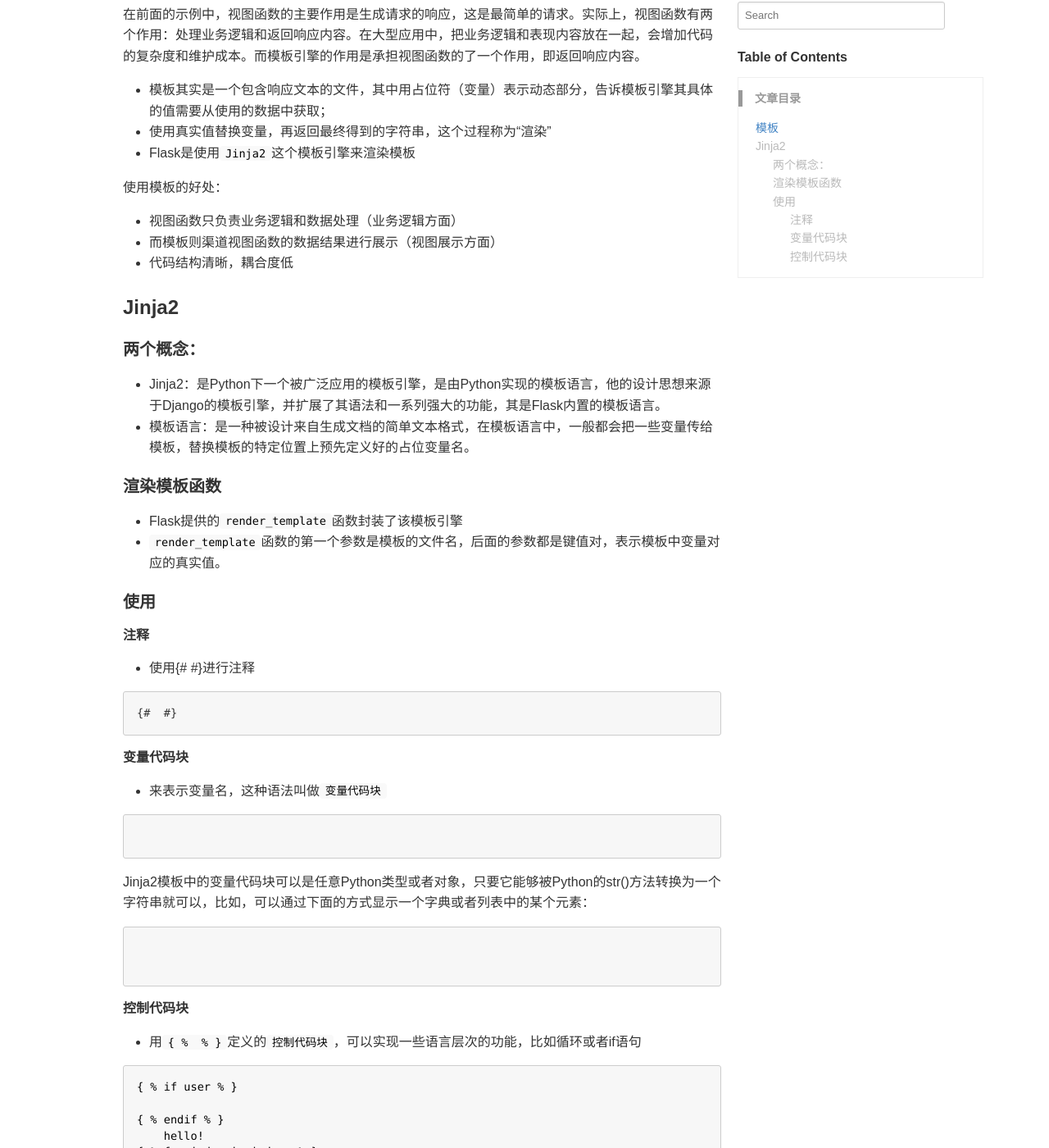
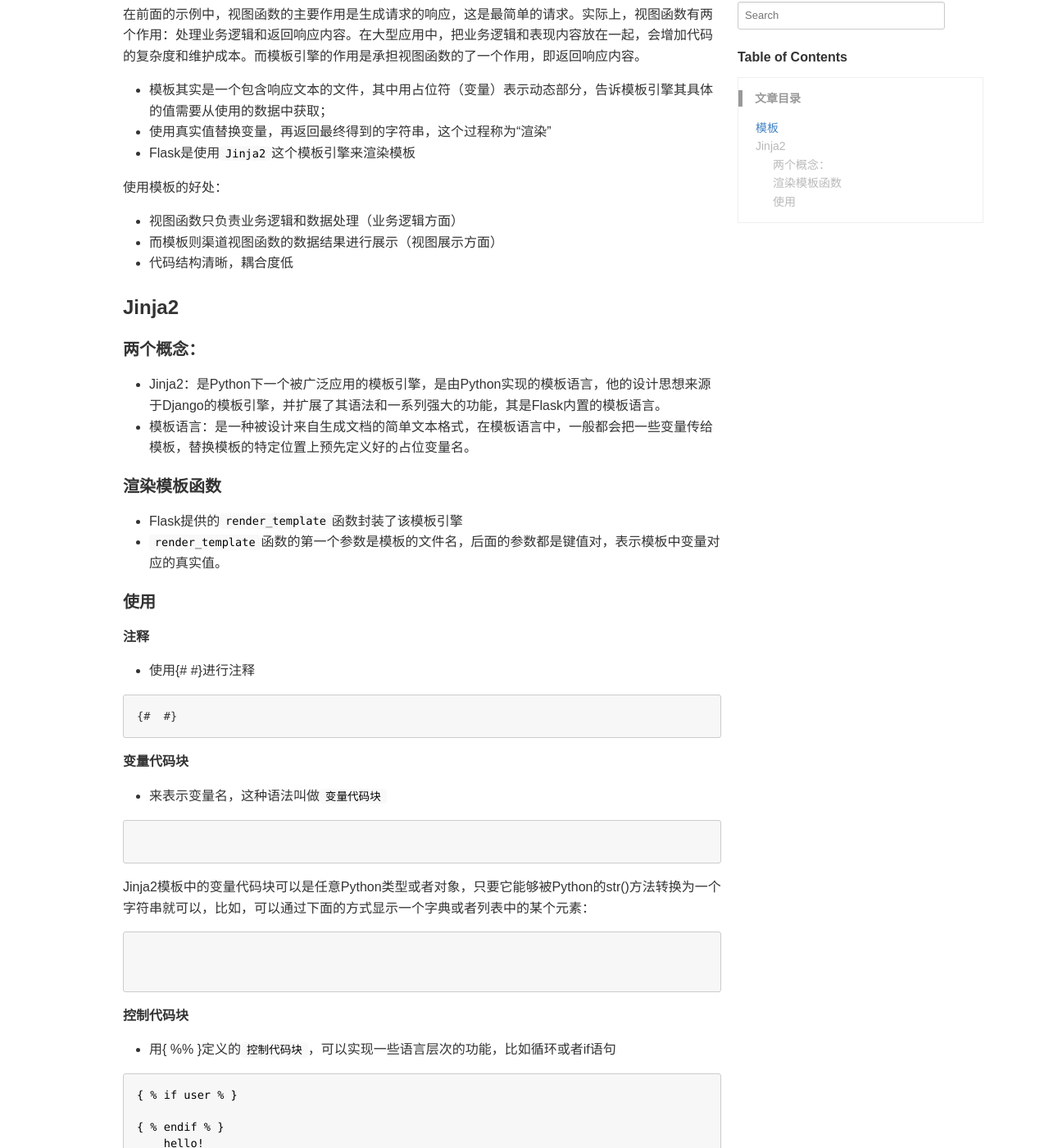
Before and after one commit to PininQ/PininQ.github.io, a Jekyll site: the page built from _posts/Python/2018-05-08-Flask-note-Jinja2-template.md, in a window 1280 px wide and 1400 px high, scrolled down 266 px. Shown: the whole window at 82% size. Built offline with Jekyll 4.4.1, drawn with Linux system fonts in a browser that asks for light colours; comment, search, counter and statistics services are not loaded.

Commit message:
Add and update articles

````diff
--- a/_posts/Python/2018-05-08-Flask-note-Jinja2-template.md
+++ b/_posts/Python/2018-05-08-Flask-note-Jinja2-template.md
@@ -37,7 +37,7 @@ keywords: Python, Flask, Jinja2
 
 #### 使用
 
-##### 注释
+**注释**
 
 - 使用{# #}进行注释
 
@@ -45,7 +45,7 @@ keywords: Python, Flask, Jinja2
 {# {{ name }} #}
 ```
 
-##### 变量代码块
+**变量代码块**
 
 - {{}}来表示变量名，这种语法叫做`变量代码块`
 
@@ -53,33 +53,26 @@ keywords: Python, Flask, Jinja2
 {{ post.title }}
 ```
 
-
 Jinja2模板中的变量代码块可以是任意Python类型或者对象，只要它能够被Python的str()方法转换为一个字符串就可以，比如，可以通过下面的方式显示一个字典或者列表中的某个元素：
-
 
 ```
 {{ your_dict['key'] }}
 {{ your_list[0] }}
-```
+ ```
 
-##### 控制代码块
-- 用`{ %  % }`定义的`控制代码块`，可以实现一些语言层次的功能，比如循环或者if语句
-
-
+**控制代码块**
+- 用{ %% }定义的`控制代码块`，可以实现一些语言层次的功能，比如循环或者if语句
 
 ```HTML
 { % if user % }
     {{ user }}
 { % endif % }
     hello!
+
 { % for index in indexs % }
     {{ index }}
 { % endfor % }
 ```
-
-
-
-
 
 
 **Flask_test_demo.py代码如下：**
````
Also changed, not shown: _posts/Python/2018-05-11-Flask-note-filter.md (renamed from _drafts/2018-05-11-Flask-note-filter.md).
